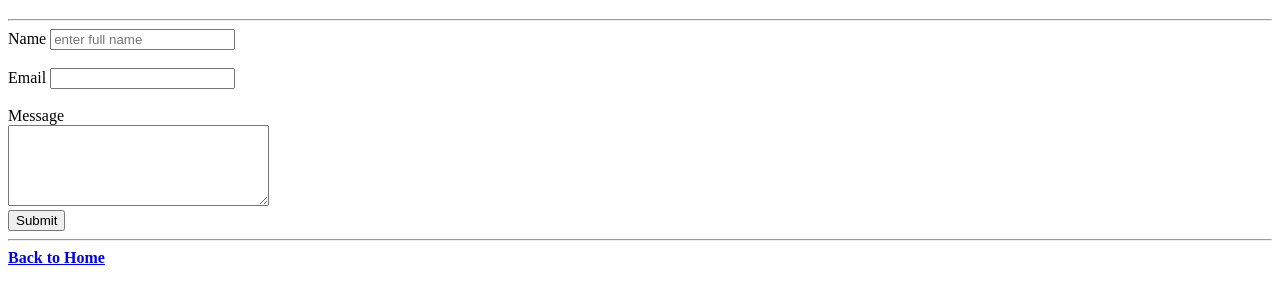
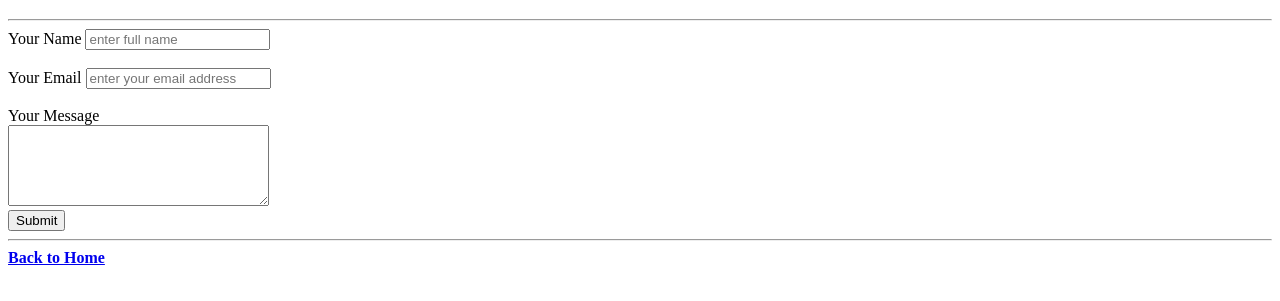
Before and after one commit to Preshfile/HTML_Projects, a plain HTML site: page Personal_Website/contact.html in a window 1280 px wide. Shown: the part 61-362 px from the top of the page. Drawn offline with Linux system fonts and the light colour scheme.

Commit message:
Personal Website

```diff
--- a/Personal_Website/contact.html
+++ b/Personal_Website/contact.html
@@ -9,21 +9,15 @@
 </head>
 <h1>Drop a Message</h1>
 <hr>
-<form action="">
-    <label for="Name">
-        Name
-        <input type="text" placeholder="enter full name">
-    </label>
+<form  action="mailto:precious.i.oranye@gmail.com" method="post" enctype="text/plain">
+    <label for="YourName"> Your Name</label>
+    <input type="text" name="youName" placeholder="enter full name">
     <br><br>
-    <label for="email">
-        Email
-        <input type="email">
-    </label>
+    <label for="email">Your Email</label>
+    <input type="Email" name="YourEmail" placeholder="enter your email address">
     <br><br>
-    <label for="message">
-        Message<br>
-        <textarea name="" id="" cols="30" rows="5"></textarea>
-    </label><br>
+    <label for="message">Your Message</label><br>
+    <textarea name="YourMessage" id="" cols="30" rows="5"></textarea><br>
     <input type="submit" name="" id="">
 </form>
 <hr>
```
